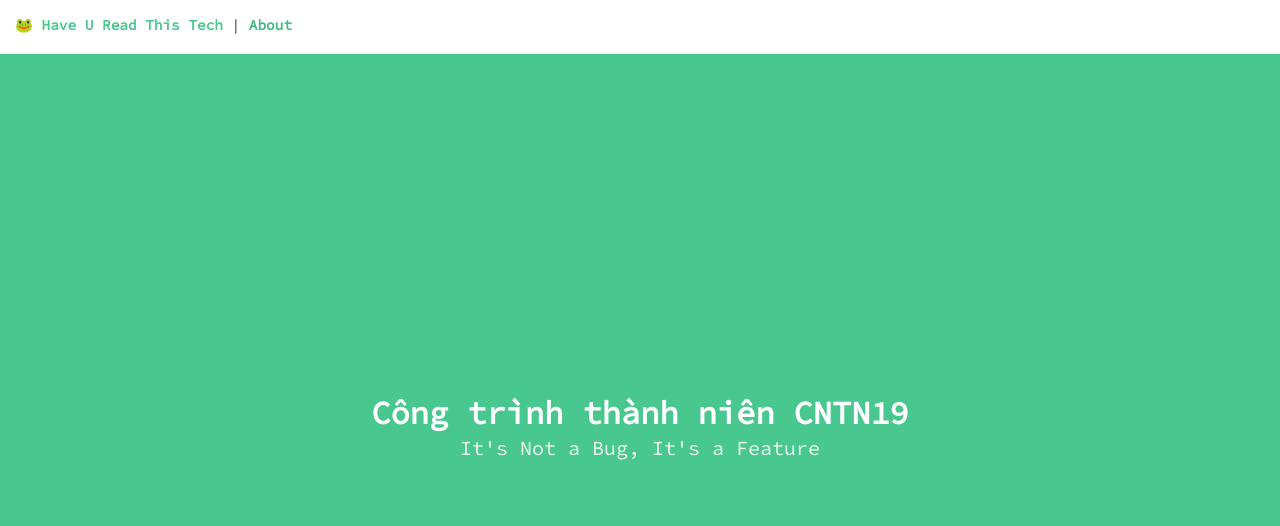
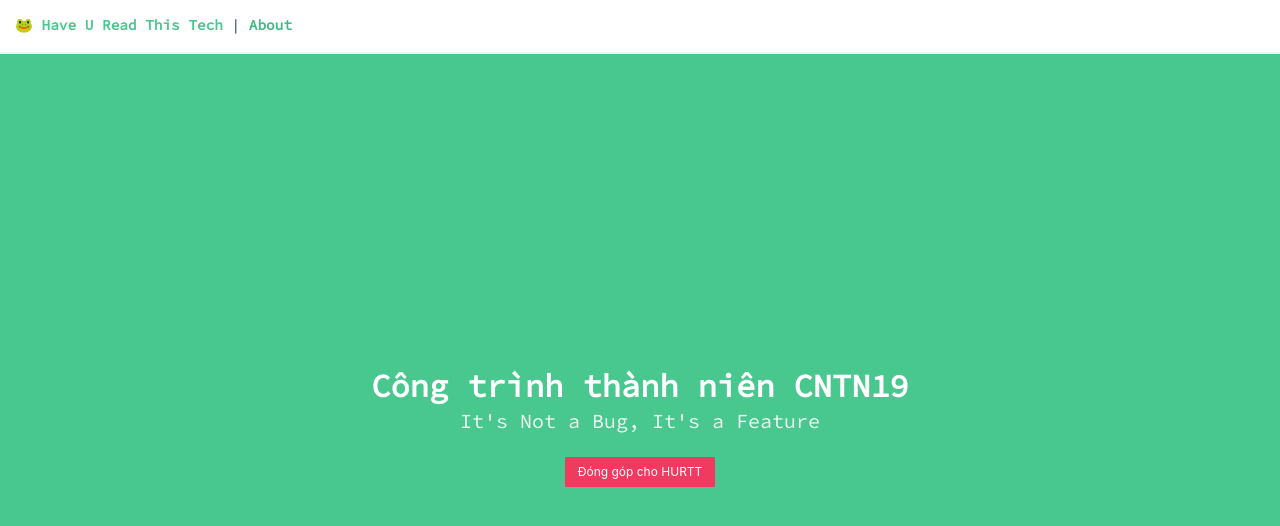
Before and after one commit to nguyenkhoa0721/haveureadthis, a Vue app: page /about in a window 1280 px wide. Shown: the top 526 px of the page. Built offline with nearby package versions, Linux system fonts and the light colour scheme.

Commit message:
add button

```diff
--- a/src/views/About.vue
+++ b/src/views/About.vue
@@ -4,6 +4,14 @@
       <div class="container has-text-centered">
         <p class="title">Công trình thành niên CNTN19</p>
         <p class="subtitle">It's Not a Bug, It's a Feature</p>
+        <a
+          class="subtitle"
+          href="https://docs.google.com/forms/d/e/1FAIpQLScjMD6bYCfV2dJvMEa_XsizFPPIouSggxTnSco0f-vH8n7gIg/viewform"
+          target="chart"
+          ><button class="button is-danger is-hovered is-small">
+            Đóng góp cho HURTT
+          </button></a
+        >
       </div>
     </div>
   </section>
```
